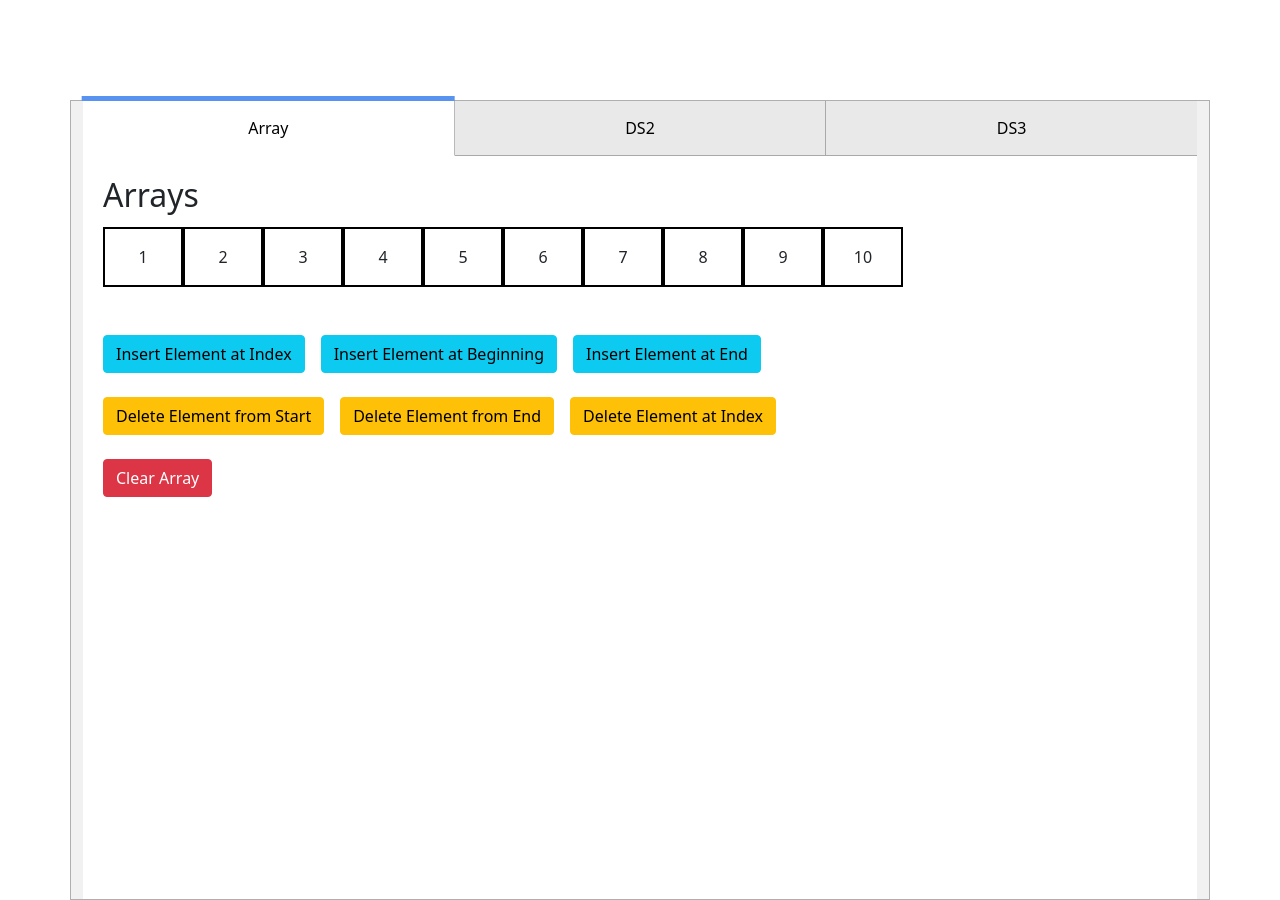
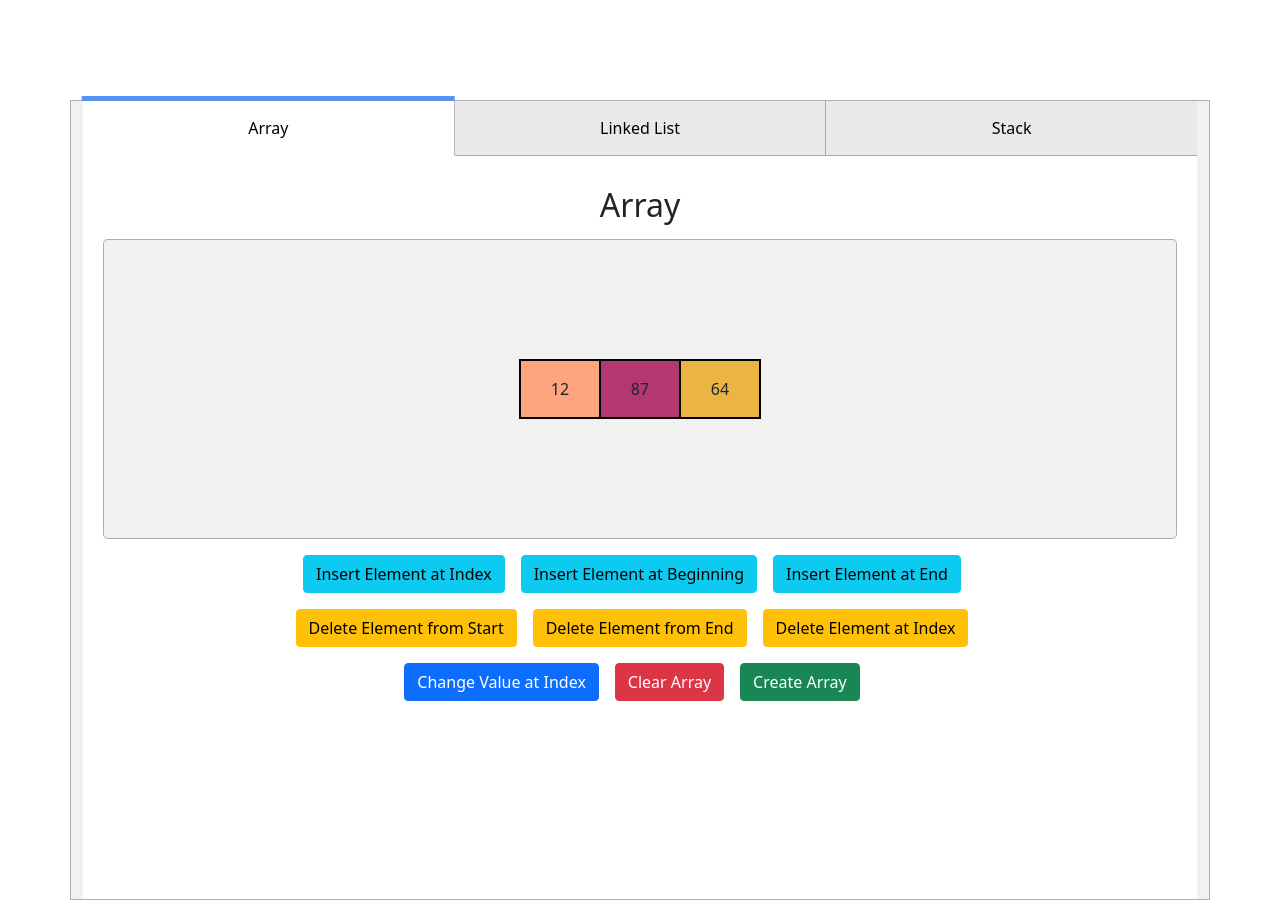
Before and after one commit to gauthamk02/DS-Visualiser, a React (Create React App) app: page / in a window 1280 px wide. Built offline with nearby package versions, Linux system fonts and the light colour scheme.

Commit message:
Add all Array Functions

```diff
--- a/public/index.html
+++ b/public/index.html
@@ -24,7 +24,7 @@
       work correctly both with client-side routing and a non-root public URL.
       Learn how to configure a non-root public URL by running `npm run build`.
     -->
-    <title>React App</title>
+    <title>Data Structure - Visualiser</title>
   </head>
   <body>
     <noscript>You need to enable JavaScript to run this app.</noscript>
--- a/src/components/Array.js
+++ b/src/components/Array.js
@@ -1,16 +1,21 @@
 import React from 'react'
 import '../styles/Array.css'
+import '../styles/styles.css'
 
 class Array extends React.Component {
     constructor(props) {
         super(props)
+        this.colorCounter = 0;
         this.state = {
-            arrayState: ['1', '2', '3', '4', '5', '6', '7', '8', '9', '10'],
+            arrayState: [this.createArrayItem(12), this.createArrayItem(87), this.createArrayItem(64)],
         }
     }
 
-    addElement = () => {
-
+    createArrayItem = (val) => {
+        let bgcolors = ["#FEA47F", "#B33771", "#EAB543", "#55E6C1"];
+        let color = bgcolors[this.colorCounter % bgcolors.length];
+        this.colorCounter++;
+        return new ArrayItem(val, color);
     }
 
     clearArray = () => {
@@ -18,37 +23,82 @@ class Array extends React.Component {
     }
 
     deleteAtIndex = (ind) => {
+        if (!this.isValidIndex(ind)) {
+            alert("Invalid Index");
+            return;
+        }
         this.state.arrayState.splice(ind, 1);
         this.setState({ arrayState: this.state.arrayState });
     }
 
     insertAtIndex = (ind, val) => {
-        this.state.arrayState.splice(ind, 0, val);
+        if (!this.isValidIndex(ind)) {
+            alert("Invalid Index " + ind);
+            return;
+        }
+        if (this.state.arrayState.length === 20) {
+            alert("Cant create array with length more than 20");
+            return;
+        }
+        if (ind === "" || val ===  "" || ind === null || val === null) return;
+        this.state.arrayState.splice(ind, 0, this.createArrayItem(val));
         this.setState({ arrayState: this.state.arrayState });
+    }
+
+    insertAtEnd = (val) => {
+        if (val === "" || val === null) return;
+        let arr = this.state.arrayState;
+        arr.push(this.createArrayItem(val));
+        this.setState({ arrayState: arr });
+    }
+
+    createArray = () => {
+        let size = prompt("Enter the size of the array");
+        this.clearArray();
+        if (size > 20) {
+            alert("Cant create array with length more than 20");
+            return;
+        }
+        let arr = [];
+        while (size--) {
+            arr.push(this.createArrayItem(0));
+        }
+        this.setState({ arrayState: arr });
+    }
+
+    changeVal = () => {
+        let ind = prompt("Enter the index of the array");
+        let val = prompt("Enter the value of the array");
+        if (!this.isValidIndex(ind)) {
+            alert("Invalid Index " + ind);
+            return;
+        }
+        let arr = this.state.arrayState;
+        arr[ind].val = val;
+        this.setState({ arrayState: arr });
+    }
+
+    isValidIndex = (ind) => {
+        return ind >= this.state.arrayState.length * -1 && ind < this.state.arrayState.length;
     }
 
     render() {
         return (
             <>
+                <h2>Array</h2>
+                <div className='container canvas'>
                     {
-                    this.state.arrayState.map((item, index) => {
-                        console.log(this.state.arrayState);
-
-                        return <div className='card'>
-                            <div className='card-child' style={{
-                                display: 'flex',
-                                justifyContent: 'center',
-                            }} >
-                                {item}
+                        this.state.arrayState.length > 0 ? (
+                            <table className='array-table'>
+                                <tr>
+                                    {this.state.arrayState.map((item, index) => {
+                                        return <td className='array-item' style={{ backgroundColor: item.color }}>{item.val}</td>
+                                    })}
+                                </tr>
+                            </table>) : (<h4 style={{ margin: "auto auto" }}>Array is Empty</h4>)
+                    }
                 </div>
-                        </div>
-                    }
-                    )
-                }
-                <br></br>
-                <br></br>
-                <br></br>
-
+                <div class="d-flex justify-content-center m-3">
                     <button type="button" class="btn btn-info me-3" onClick={() => {
                         const ind = prompt("Enter the Index");
                         const val = prompt("Enter the value");
@@ -60,22 +110,32 @@ class Array extends React.Component {
                     }}>Insert Element at Beginning</button>
                     <button type="button" class="btn btn-info me-3" onClick={() => {
                         const val = prompt("Enter the value");
-                    this.insertAtIndex(-1, val)
+                        this.insertAtEnd(val)
                     }}>Insert Element at End</button>
-                <br></br>
-                <br></br>
+                </div>
+                <div class="d-flex justify-content-center m-3">
                     <button type="button" class="btn btn-warning me-3" onClick={() => { this.deleteAtIndex(0) }}>Delete Element from Start</button>
                     <button type="button" class="btn btn-warning me-3" onClick={() => { this.deleteAtIndex(-1) }}>Delete Element from End</button>
                     <button type="button" class="btn btn-warning me-3" onClick={() => {
                         const ind = prompt("Enter the Index");
                         this.deleteAtIndex(ind)
                     }}>Delete Element at Index</button>
-                <br></br>
-                <br></br>
+                </div>
+                <div class="d-flex justify-content-center m-3">
+                    <button type="button" class="btn btn-primary me-3" onClick={this.changeVal}>Change Value at Index</button>
                     <button type="button" class="btn btn-danger me-3" onClick={this.clearArray}>Clear Array</button>
+                    <button type="button" class="btn btn-success me-3" onClick={this.createArray}>Create Array</button>
+                </div>
             </>
         )
     }
 }
 
+class ArrayItem {
+    constructor(val, color) {
+        this.val = val;
+        this.color = color;
+    }
+}
+
 export default Array;
--- a/src/components/Tabs.js
+++ b/src/components/Tabs.js
@@ -2,6 +2,7 @@ import React, { useState } from 'react';
 import Array from './Array';
 import 'bootstrap/dist/css/bootstrap.min.css'
 import '../App.css';
+import '../styles/styles.css';
 
 
 
@@ -25,13 +26,13 @@ function Tabs() {
           className={toggleState === 2 ? "tabs active-tabs" : "tabs"}
           onClick={() => toggleTab(2)}
         >
-          DS2
+          Linked List
         </button>
         <button
           className={toggleState === 3 ? "tabs active-tabs" : "tabs"}
           onClick={() => toggleTab(3)}
         >
-          DS3
+          Stack
         </button>
       </div>
 
@@ -39,7 +40,6 @@ function Tabs() {
         <div
           className={toggleState === 1 ? "content  active-content" : "content"}
         >
-          <h2>Arrays</h2>
           <Array />
         </div>
 
--- a/src/styles/Array.css
+++ b/src/styles/Array.css
@@ -1,11 +1,15 @@
-.card {
-    display: inline-block;
+.array-item {
     width: 5rem;
     padding: 1rem;
     border: 2px solid black;
-    border-radius: 0px;
+    text-align: center;
 }
 
-.card-child {
-    margin: 0;
+.array-table {
+    margin: auto auto;
 }
+
+h2 {
+    margin: 10px;
+    text-align: center;
+}
--- /dev/null
+++ b/src/styles/styles.css
@@ -0,0 +1,5 @@
+.canvas {
+    border-radius: 5px;
+    height: 300px;
+    margin: 10px 0 10px 0;
+}
```
Lines whose indentation alone changed are shown as unchanged.
